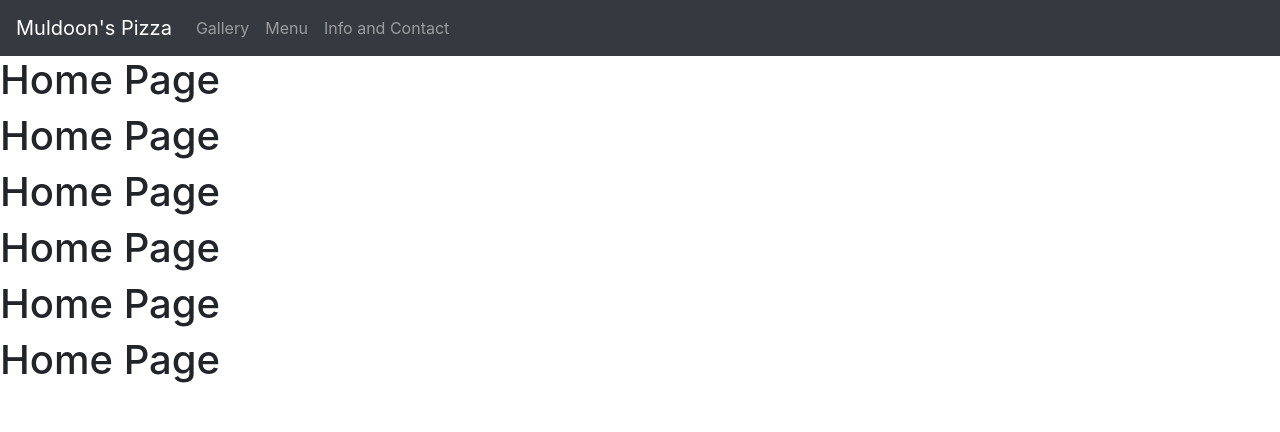
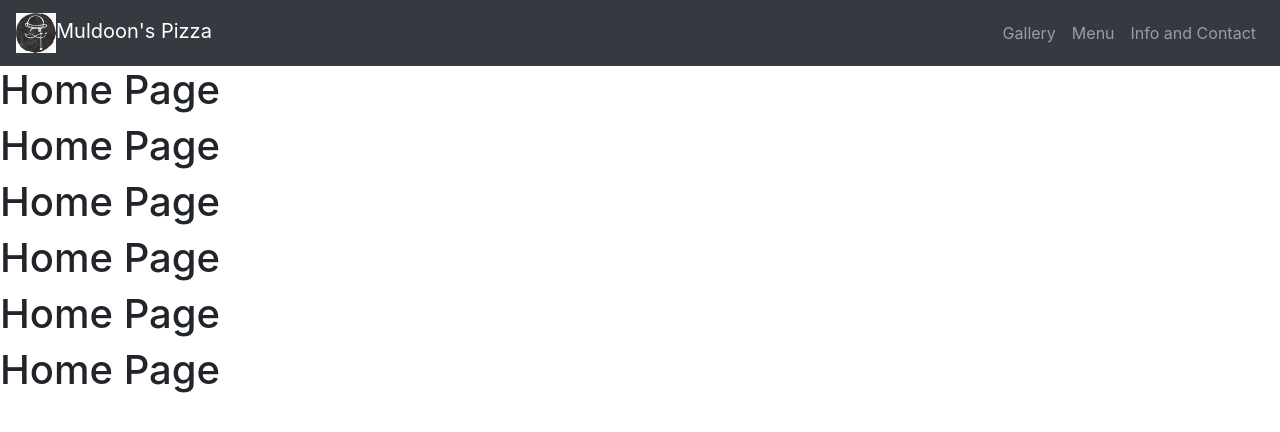
Before and after one commit to bcdicicco/muldoons, a React (Create React App) app: page / in a window 1280 px wide. Shown: the top 432 px of the page. Built offline with nearby package versions, Linux system fonts and the light colour scheme.

Commit message:
Added image to navbar. Fixed to top

```diff
--- a/src/components/navbar.jsx
+++ b/src/components/navbar.jsx
@@ -1,13 +1,16 @@
 import React, { Component } from "react";
 import { Link } from "react-router-dom";
+import logo from "../muldoonsTempLogo.jpg";
 
 const NavBar = () => {
   return (
-    <nav className="navbar navbar-expand-sm navbar-dark bg-dark">
+    <nav className="navbar navbar-expand-sm navbar-dark bg-dark sticky-top">
       <Link to="/" className="navbar-brand">
+        <img src={logo} alt="logo" style={{ width: "40px" }}></img>
         Muldoon's Pizza
       </Link>
-      <ul className="navbar-nav">
+
+      <ul className="navbar-nav ml-auto">
         <li className="nav-item">
           <Link to="/gallery" className="nav-link">
             Gallery
```
Also changed, not shown: src/muldoonsTempLogo.jpg (added).
